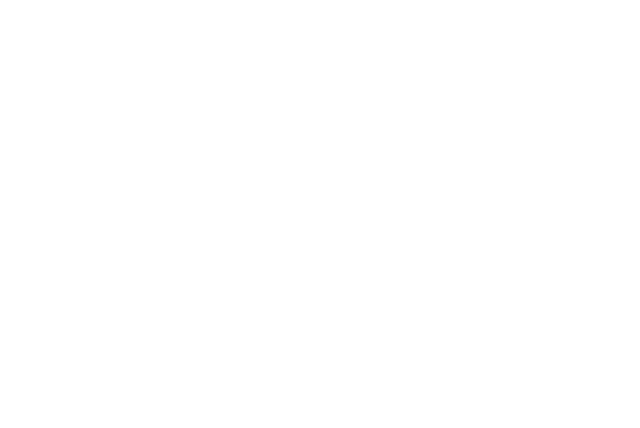
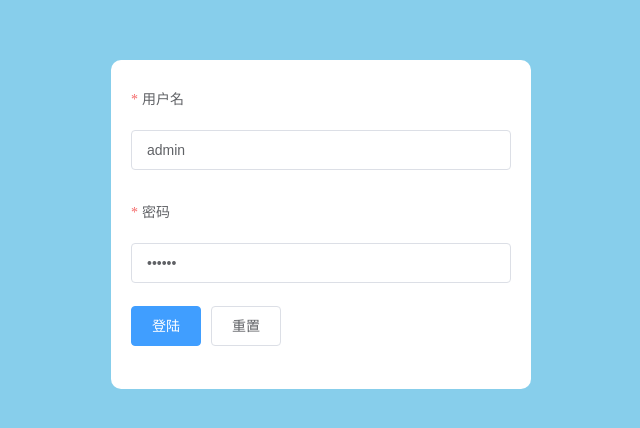
Before and after one commit to GGGDD/demo, a Vue app: page /#/login in a window 1280 px wide. Shown: the part 176-604 px from the top of the page, without its empty margins (319-959 px from the left). Built offline with nearby package versions, Linux system fonts and the light colour scheme.

Commit message:
05-home页面布局

```diff
--- a/package.json
+++ b/package.json
@@ -13,6 +13,8 @@
   "dependencies": {
     "axios": "^0.18.0",
     "element-ui": "^2.4.11",
+    "less": "^3.9.0",
+    "less-loader": "^4.1.0",
     "vue": "^2.5.2",
     "vue-router": "^3.0.2"
   },
--- a/src/App.vue
+++ b/src/App.vue
@@ -13,4 +13,8 @@
 </script>
 
 <style>
+  #app{
+    width: 100%;
+    height: 100%;
+  }
 </style>
--- /dev/null
+++ b/src/assets/css/index.css
@@ -0,0 +1,7 @@
+html,
+body {
+  margin: 0;
+  padding: 0;
+  height: 100%;
+  width: 100%;
+}
--- a/src/components/home/Home.vue
+++ b/src/components/home/Home.vue
@@ -1,5 +1,49 @@
 <template>
-  <div>HOME</div>
+  <el-container class="container">
+    <el-header class="home-header">Header</el-header>
+    <el-container>
+      <el-aside width="200px" class="home-aside">
+         <el-menu
+            default-active="2"
+            class="home-menu-demo"
+            background-color="#545c64"
+            text-color="#fff"
+            active-text-color="#ffd04b">
+            <el-submenu index="1">
+              <template slot="title">
+                <i class="el-icon-location"></i>
+                <span>导航一</span>
+              </template>
+              <el-menu-item-group>
+                <template slot="title">分组一</template>
+                <el-menu-item index="1-1">选项1</el-menu-item>
+                <el-menu-item index="1-2">选项2</el-menu-item>
+              </el-menu-item-group>
+              <el-menu-item-group title="分组2">
+                <el-menu-item index="1-3">选项3</el-menu-item>
+              </el-menu-item-group>
+              <el-submenu index="1-4">
+                <template slot="title">选项4</template>
+                <el-menu-item index="1-4-1">选项1</el-menu-item>
+              </el-submenu>
+            </el-submenu>
+            <el-menu-item index="2">
+              <i class="el-icon-menu"></i>
+              <span slot="title">导航二</span>
+            </el-menu-item>
+            <el-menu-item index="3" disabled>
+              <i class="el-icon-document"></i>
+              <span slot="title">导航三</span>
+            </el-menu-item>
+            <el-menu-item index="4">
+              <i class="el-icon-setting"></i>
+              <span slot="title">导航四</span>
+            </el-menu-item>
+        </el-menu>
+      </el-aside>
+      <el-main class="home-main">Main</el-main>
+    </el-container>
+  </el-container>
 </template>
 
 <script>
@@ -8,6 +52,25 @@
 }
 </script>
 
-<style>
+<style lang='less'>
+/* 安装 less 和  less-loader*/
+
+  .container {
+    height: 100%;
+  }
+  .home {
+    &-header {
+      background-color: #b3c0d1;
+    }
+    &-aside {
+      background-color: #d3dce6;
+    }
+    &-main {
+      background-color: #e9eef3;
+    }
+    &-menu-demo {
+      height: 100%;
+    }
+  }
 
 </style>
--- a/src/components/login/Login.vue
+++ b/src/components/login/Login.vue
@@ -9,8 +9,10 @@
 prop:表单域model 字段,在使用 validate(表单验证)、resetFields(重置表单) 方法的情况下，该属性是必填的
 通过设置 label-position 属性可以改变表单域标签的位置
 -->
-
-  <el-form :model="loginForm " :rules="rules" ref="ruleForm" label-width="100px" class="demo-ruleForm" label-position="top">
+<div class="login">
+<el-row :gutter="10" type="flex"  justify="center" align='middle' class="login-row">
+  <el-col :xs="14" :sm="12" :md="10" :lg="8" :xl="6">
+  <el-form :model="loginForm " :rules="rules" ref="ruleForm" label-width="100px" class="demo-ruleForm login-form" label-position="top">
     <el-form-item label="用户名" prop="username">
       <el-input v-model="loginForm.username"></el-input>
     </el-form-item>
@@ -23,6 +25,11 @@
       <el-button @click="resetForm('ruleForm')">重置</el-button>
     </el-form-item>
   </el-form>
+  </el-col>
+
+</el-row>
+</div>
+
 </template>
 
 <script>
@@ -102,5 +109,19 @@
 </script>
 
 <style>
+  .login {
+    width: 100%;
+    height: 100%;
+    background: skyblue;
+    position: relative;
+  }
+  .login-form {
+    background-color: #fff;
+    padding: 20px;
+    border-radius:10px;
+  }
+  .login-row {
+    height: 100%;
+  }
 
 </style>
--- a/src/main.js
+++ b/src/main.js
@@ -10,6 +10,8 @@
 // 使用 elementUi
 import ElementUI from 'element-ui'
 import 'element-ui/lib/theme-chalk/index.css'
+// 导入 html,body的css样式
+import '@/assets/css/index.css'
 Vue.use(ElementUI)
 
 Vue.config.productionTip = false
--- a/src/router/index.js
+++ b/src/router/index.js
@@ -24,7 +24,7 @@
 // 导航守卫  在index.js 路由中 添加导航守卫
 // 只要是路由, 都会走导航守卫
 router.beforeEach((to, from, next) => {
-  if (to.path === 'login') {
+  if (to.path === '/login') {
     return next()
   }
   // 判断 有没有登陆 , localstorage中有没有 token值,
```
Also changed, not shown: src/assets/logo.png (deleted), 1 other file (tests, documents, lock files or other folders). Lines whose indentation alone changed are shown as unchanged.
